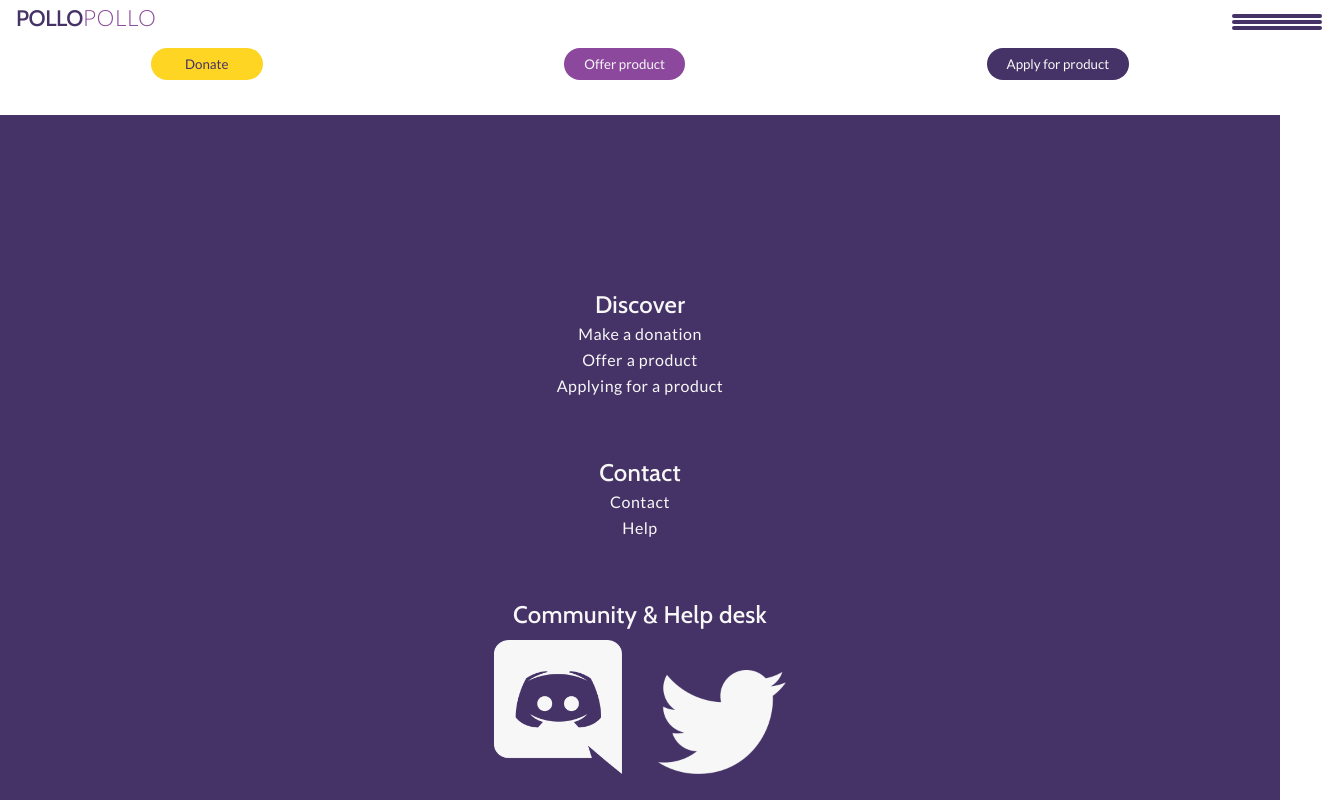
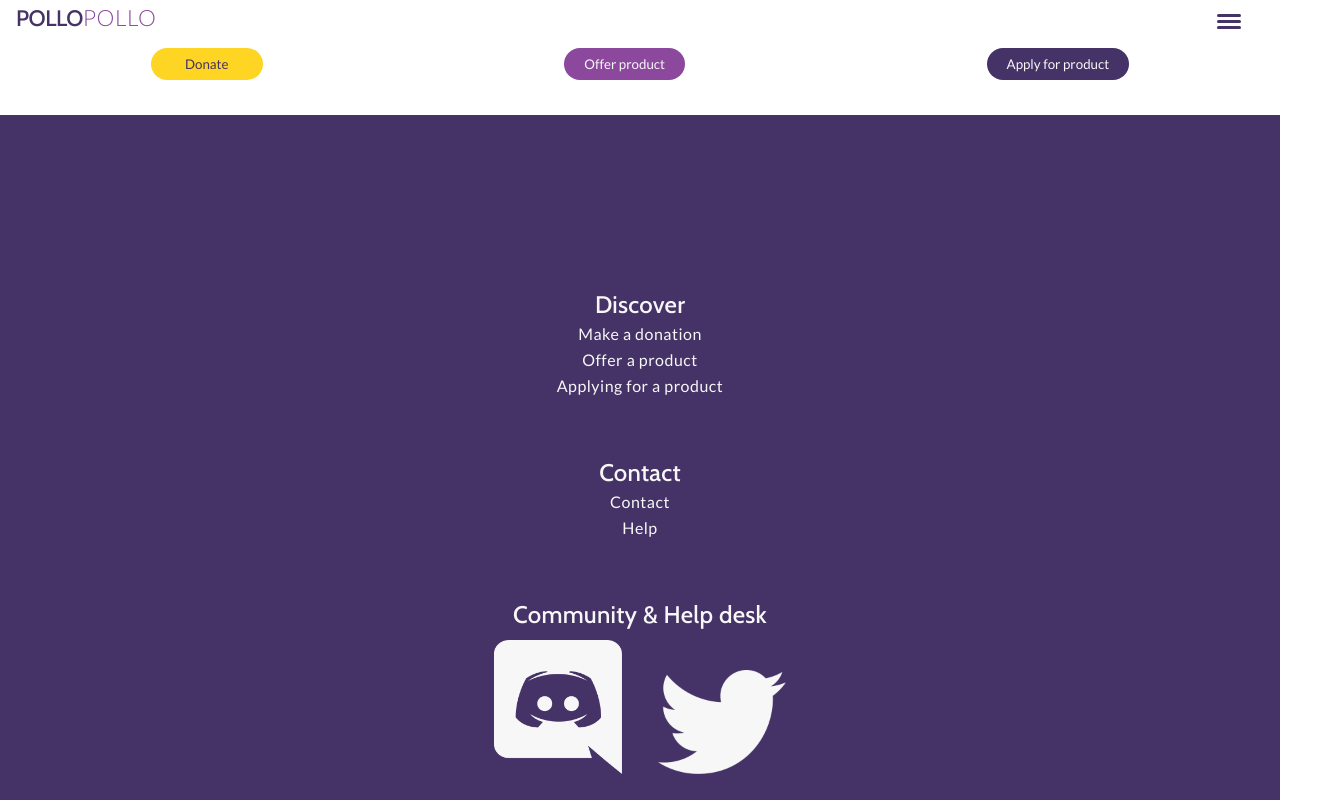
Before and after one commit to subangiv/oral_exam_finale, a React (Create React App) app: page / in a window 1280 px wide. Shown: the top 800 px of the page, 1322 px wide, since content can reach past the window. Built offline with nearby package versions, Linux system fonts and the light colour scheme.

Commit message:
resize burgermenu icon

```diff
--- a/src/components/burgermenu/BurgerMenu.module.scss
+++ b/src/components/burgermenu/BurgerMenu.module.scss
@@ -21,13 +21,13 @@
   margin: 0 2rem 0 0;
   position: absolute;
   top: 1.3vh;
-  right: 1rem;
+  right: 2.4vw;
   z-index: 9999;
 
   .bar {
     background-color: $primary;
-    height: 0.5vh;
-    width: 7vw;
+    height: 3px;
+    width: 24px;
     border-radius: 2vw;
     margin: 0.4vh 0;
     opacity: 1;
@@ -56,7 +56,6 @@
   list-style-type: none;
   line-height: 3;
   text-align: initial;
-
   background-color: $light;
   z-index: 8888;
   top: 0;
@@ -86,6 +85,7 @@
   justify-content: center;
   margin-top: 15vh;
 }
+
 //Burgermenus height on mobile
 @media (max-width: $max-xs) {
   .navi {
```
